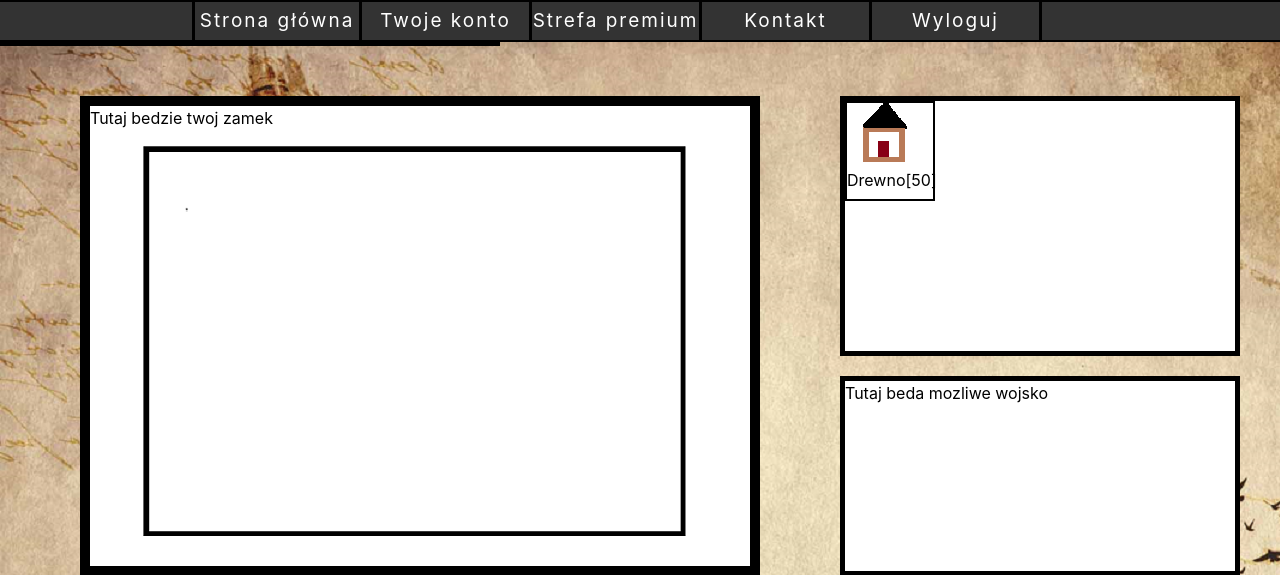
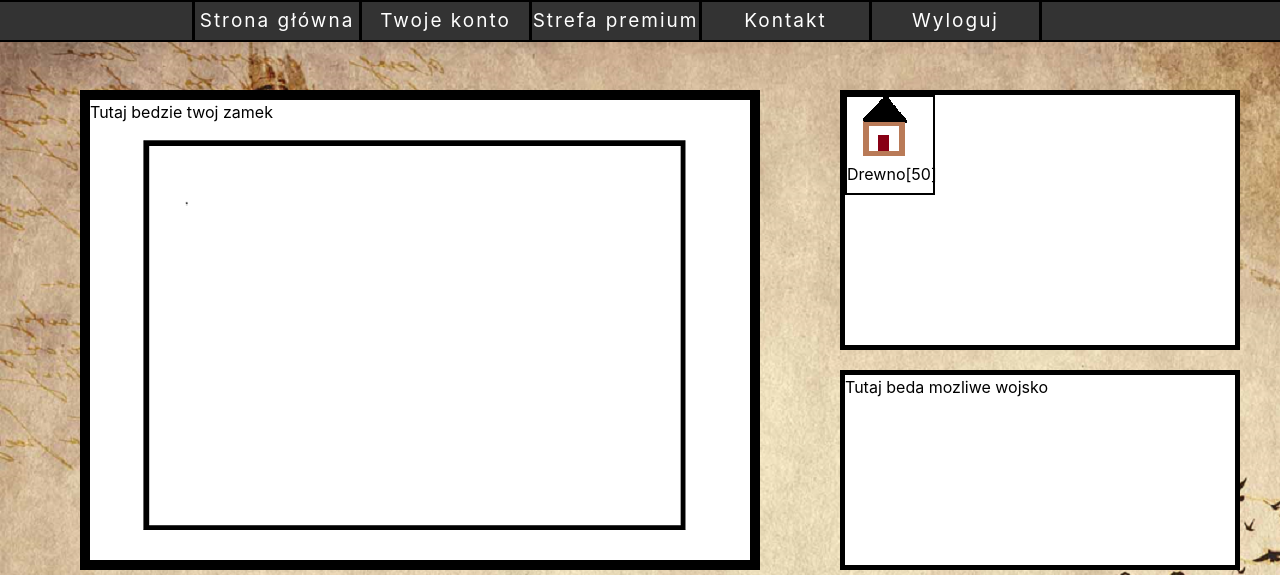
Before and after one commit to Makxior/Forteca, a PHP site: page /gra.php in a window 1280 px wide. Shown: the top 575 px of the page. Run offline with PHP 8.4, Linux system fonts and the light colour scheme; the visitor is signed in with stand-in values (Sample User, id 1).

Commit message:
pora spac

```diff
--- a/gra.css
+++ b/gra.css
@@ -114,7 +114,7 @@
 }
 .zasoby
 {
-	font-size:24px;
+	font-size:20px;
 	background-color:#e4e4e4;
 	border: 5px solid black;
 	width:500px;
@@ -166,22 +166,22 @@
 #zloto
 {
 	display: inline-block;
-	background-color:#FFEE11;
+	margin-left:8px;
 }
 #drewno
 {
 	display: inline-block;
-	background-color:#CD853F;
+	margin-left:8px;
 }
 #kamien
 {
 	display: inline-block;
-	background-color:lightgrey;
+	margin-left:8px;
 }
 #zboze
 {
 	display: inline-block;
-	background-color:yellow;
+	margin-left:8px;
 }
 #domek
 {
--- a/gra.php
+++ b/gra.php
@@ -42,10 +42,10 @@
 		</ol>
 	</div>
 	<div class="zasoby">
-			<div id ="zloto">Zloto  <?=$_SESSION['zloto']?></div>
-			<div id ="drewno">Drewno  <?=$_SESSION['drewno']?></div>
-			<div id ="kamien">Kamien  <?=$_SESSION['kamien']?></div>
-			<div id ="zboze">Zboze <?=$_SESSION['zboze']?></div>
+			<div id ="zloto">Zloto <strong><?=$_SESSION['zloto']?></strong></div>
+			<div id ="drewno">Drewno <strong><?=$_SESSION['drewno']?></strong></div>
+			<div id ="kamien">Kamien <strong><?=$_SESSION['kamien']?></strong></div>
+			<div id ="zboze">Zboze <strong><?=$_SESSION['zboze']?></strong></div>
 	</div>
 	<div class="gierka">
 		Tutaj bedzie twoj zamek
```
